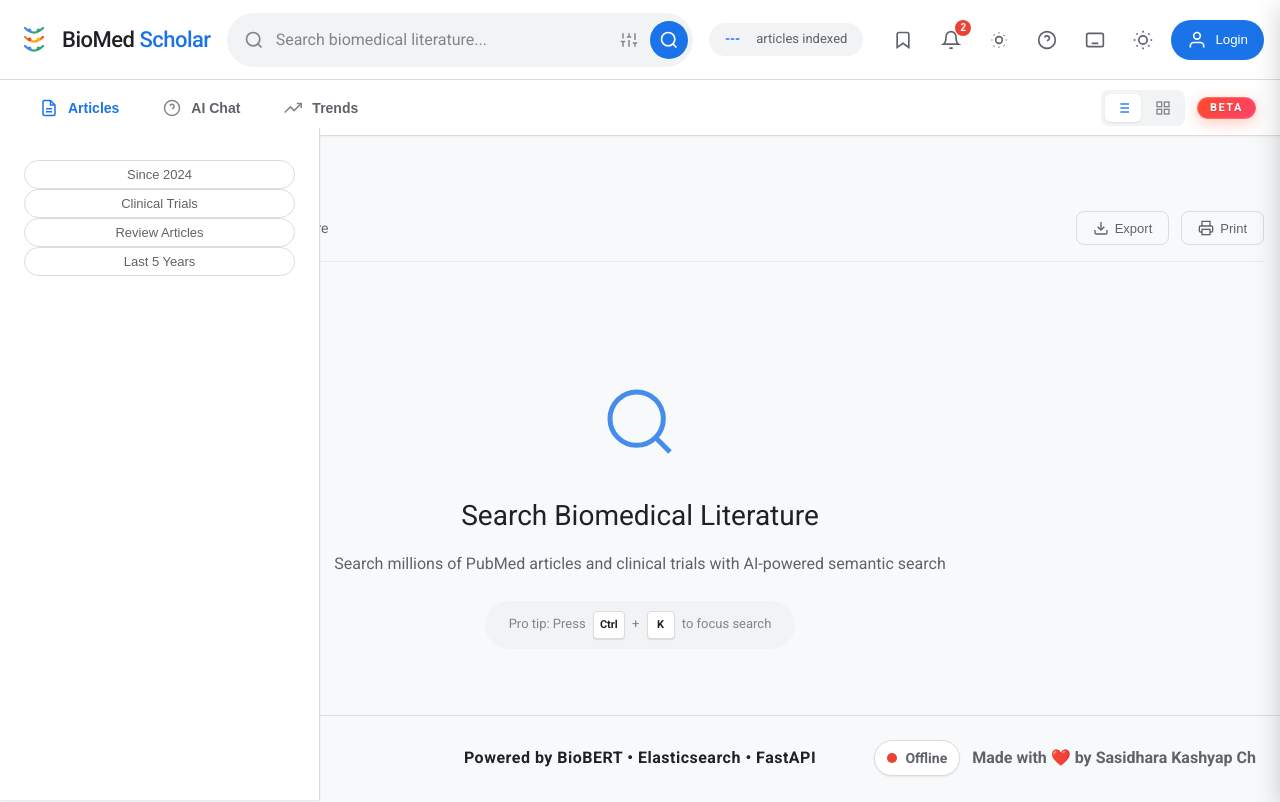
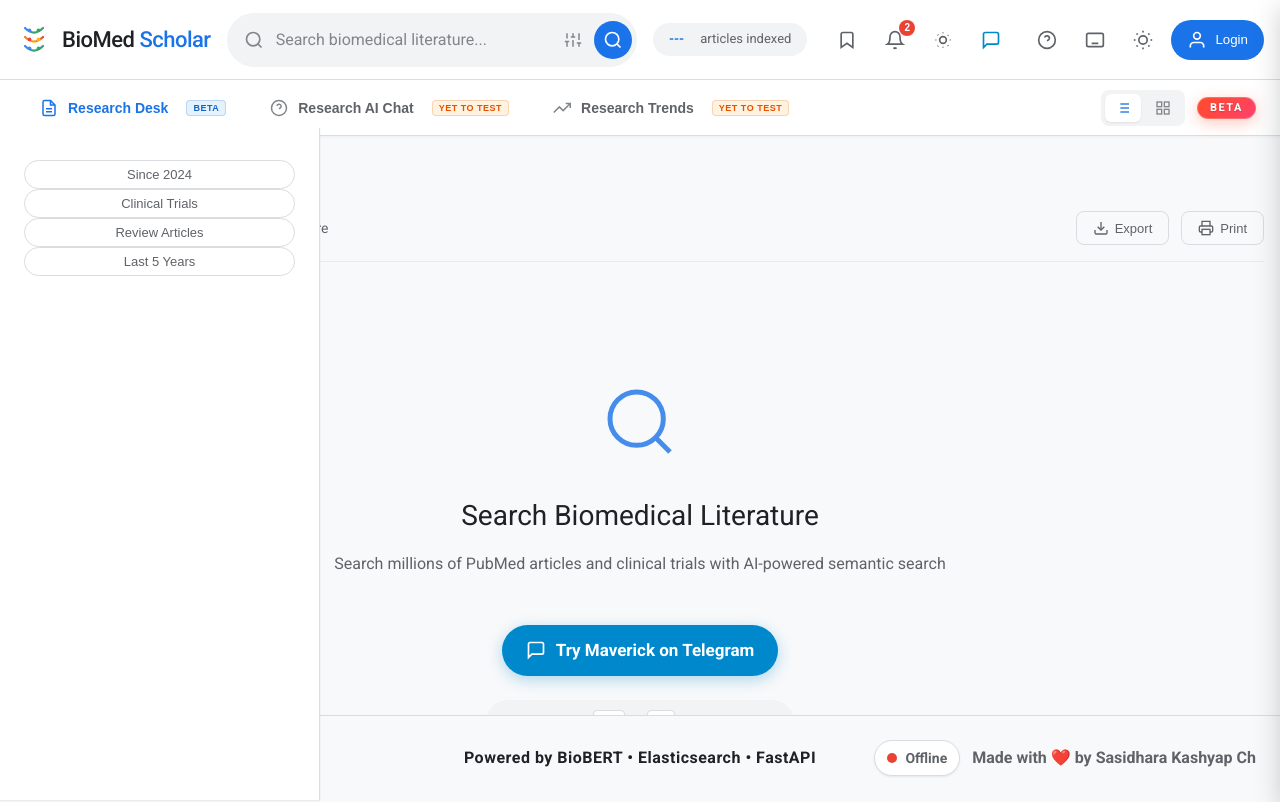
Before and after one commit to sasi123-stack/BioScholar-AI, a plain HTML site: page frontend/index.v2.html in a window 1280 px wide. Shown: the top 802 px of the page. Drawn offline with nearby package versions, Linux system fonts and the light colour scheme; no server answers.

Commit message:
docs: add deployment links and update research-focused terminology

```diff
--- a/frontend/index.v2.html
+++ b/frontend/index.v2.html
@@ -177,6 +177,14 @@
             </button>
 
             <!-- Help Button -->
+            <!-- Telegram Link -->
+            <a href="https://web.telegram.org/a/#8513211167" target="_blank" class="header-icon-btn telegram-btn"
+                title="Chat with Maverick on Telegram" style="margin-right: 8px; color: #0088cc;">
+                <svg width="20" height="20" viewBox="0 0 24 24" fill="none" stroke="currentColor" stroke-width="2">
+                    <path d="M21 15a2 2 0 0 1-2 2H7l-4 4V5a2 2 0 0 1 2-2h14a2 2 0 0 1 2 2z" />
+                </svg>
+            </a>
+
             <button class="header-icon-btn help-btn" onclick="showHelpModal()" title="Help & Guide (H)">
                 <svg width="20" height="20" viewBox="0 0 24 24" fill="none" stroke="currentColor" stroke-width="2">
                     <circle cx="12" cy="12" r="10" />
@@ -236,7 +244,8 @@
                         <line x1="16" y1="13" x2="8" y2="13" />
                         <line x1="16" y1="17" x2="8" y2="17" />
                     </svg>
-                    <span>Articles</span>
+                    <span>Research Desk</span>
+                    <span class="tab-badge tab-badge-beta">BETA</span>
                 </button>
                 <button class="nav-tab" data-tab="qa">
                     <svg width="18" height="18" viewBox="0 0 24 24" fill="none" stroke="currentColor" stroke-width="2">
@@ -244,14 +253,16 @@
                         <path d="M9.09 9a3 3 0 0 1 5.83 1c0 2-3 3-3 3" />
                         <line x1="12" y1="17" x2="12.01" y2="17" />
                     </svg>
-                    <span>AI Chat</span>
+                    <span>Research AI Chat</span>
+                    <span class="tab-badge tab-badge-testing">Yet to Test</span>
                 </button>
                 <button class="nav-tab" data-tab="trends">
                     <svg width="18" height="18" viewBox="0 0 24 24" fill="none" stroke="currentColor" stroke-width="2">
                         <polyline points="23 6 13.5 15.5 8.5 10.5 1 18" />
                         <polyline points="17 6 23 6 23 12" />
                     </svg>
-                    <span>Trends</span>
+                    <span>Research Trends</span>
+                    <span class="tab-badge tab-badge-testing">Yet to Test</span>
                 </button>
             </div>
             <div class="nav-info">
@@ -617,6 +628,18 @@
                             <h2>Search Biomedical Literature</h2>
                             <p>Search millions of PubMed articles and clinical trials with AI-powered semantic search
                             </p>
+                            <div class="welcome-cta" style="margin: 24px 0; text-align: center;">
+                                <a href="https://web.telegram.org/a/#8513211167" target="_blank"
+                                    class="welcome-telegram-btn"
+                                    style="display: inline-flex; align-items: center; gap: 10px; padding: 12px 24px; background: #0088cc; color: white; border-radius: 30px; font-weight: 700; text-decoration: none; box-shadow: 0 4px 15px rgba(0, 136, 204, 0.3); transition: all 0.3s ease;">
+                                    <svg width="20" height="20" viewBox="0 0 24 24" fill="none" stroke="currentColor"
+                                        stroke-width="2">
+                                        <path d="M21 15a2 2 0 0 1-2 2H7l-4 4V5a2 2 0 0 1 2-2h14a2 2 0 0 1 2 2z" />
+                                    </svg>
+                                    Try Maverick on Telegram
+                                </a>
+                            </div>
+
                             <div class="keyboard-hint">
                                 <span>Pro tip: Press <kbd>Ctrl</kbd> + <kbd>K</kbd> to focus search</span>
                             </div>
```
Also changed, not shown: frontend/index.html (+21 -7 lines), README.md.
